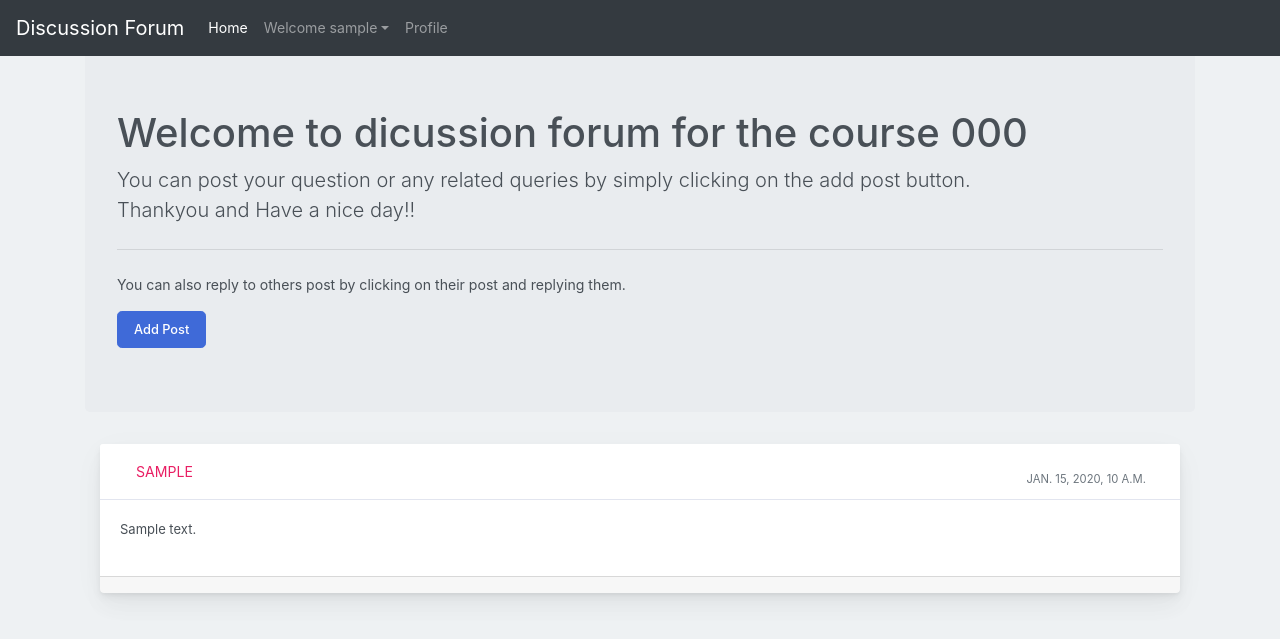
After one commit to AWorldOfChaos/Float-Moodle, a Django app: page /courses/000/forum/ in a window 1280 px wide. The commit adds this page. Shown: the top 639 px of the page. Run offline with Django 3.2, Linux system fonts and the light colour scheme; a user stored in the database is signed in; tables that the repository leaves empty hold one stand-in row (values such as "Sample post"); some libraries are stand-ins or nearby versions.

Commit message:
Discussion forum implemented

```diff
--- a/moodle/users/admin.py
+++ b/moodle/users/admin.py
@@ -1,5 +1,5 @@
 from django.contrib import admin
-from users.models import Profile, Course, Assignment, Submission, Evaluation
+from users.models import Profile, Course, Assignment, Submission, Evaluation, Post, Replie
 # Register your models here.
 
 admin.site.register(Profile)
@@ -7,3 +7,5 @@ admin.site.register(Course)
 admin.site.register(Assignment)
 admin.site.register(Submission)
 admin.site.register(Evaluation)
+admin.site.register(Post)
+admin.site.register(Replie)
--- a/moodle/users/templates/courses/course_view_head.html
+++ b/moodle/users/templates/courses/course_view_head.html
@@ -37,6 +37,7 @@
                     style="margin-right: 8px;"></i>Assignment</button>
             <button class="tablink" onclick="openPage('About', this, '#0d1117')"><i class="far fa-address-card"
                     style="margin-right: 8px;"></i>Content</button>
+            <button class="tablink"><a href="forum/" style="text-decoration: none;color: white;">Forum</a></button>
         </div>
         <div id="Overview" class="tabcontent">
             <h1>Instructors</h1>
--- a/moodle/users/templates/courses/course_view_ins.html
+++ b/moodle/users/templates/courses/course_view_ins.html
@@ -36,6 +36,7 @@
                     style="margin-right: 8px;"></i>Assignment</button>
             <button class="tablink" onclick="openPage('About', this, '#0d1117')"><i class="far fa-address-card"
                     style="margin-right: 8px;"></i>Content</button>
+            <button class="tablink"><a href="forum/" style="text-decoration: none;color: white;">Forum</a></button>
         </div>
         <div id="Overview" class="tabcontent">
             <h1>Instructors</h1>
--- a/moodle/users/templates/courses/course_view_stud.html
+++ b/moodle/users/templates/courses/course_view_stud.html
@@ -33,6 +33,7 @@
                     style="margin-right: 8px;"></i>Submission</button>
             <button class="tablink" onclick="openPage('About', this, '#0d1117')"><i class="far fa-address-card"
                     style="margin-right: 8px;"></i>Assignment</button>
+            <button class="tablink"><a href="forum/" style="text-decoration: none;color: white;">Forum</a></button>
         </div>
         <div id="Overview" class="tabcontent">
             <h1>Instructors</h1>
--- /dev/null
+++ b/moodle/users/templates/forum/basic.html
@@ -0,0 +1,59 @@
+<!doctype html>
+<html lang="en">
+  <head>
+    <meta charset="utf-8">
+    <meta name="viewport" content="width=device-width, initial-scale=1, shrink-to-fit=no">
+
+    <link rel="stylesheet" href="https://stackpath.bootstrapcdn.com/bootstrap/4.2.1/css/bootstrap.min.css" integrity="sha384-GJzZqFGwb1QTTN6wy59ffF1BuGJpLSa9DkKMp0DgiMDm4iYMj70gZWKYbI706tWS" crossorigin="anonymous">
+
+    <title>{% block title %} {% endblock %}</title>
+      <style>
+          {% block css %} {% endblock %}
+    </style>
+  </head>
+  <body>
+    <nav class="navbar navbar-expand-lg navbar-dark bg-dark fixed-top">
+  <a class="navbar-brand" href="/">Discussion Forum</a>
+  <button class="navbar-toggler" type="button" data-toggle="collapse" data-target="#navbarSupportedContent" aria-controls="navbarSupportedContent" aria-expanded="false" aria-label="Toggle navigation">
+    <span class="navbar-toggler-icon"></span>
+  </button>
+
+  <div class="collapse navbar-collapse" id="navbarSupportedContent">
+    <ul class="navbar-nav mr-auto">
+      <li class="nav-item {% block homeactive %} {% endblock homeactive %} ">
+        <a class="nav-link" href="/">Home <span class="sr-only"></span></a>
+      </li>
+      {% if user.is_authenticated %}
+<ul class="navbar-nav mr-2">
+<li class="nav-item dropdown">
+<a class="nav-link dropdown-toggle" href='#' id="navbarDropdown" role="button" data-toggle="dropdown"> Welcome {{request.user}}</a>
+<div class="dropdown-menu" aria-labelledby="navbarDropdown">
+          <a class="dropdown-item" href="/logout">Logout</a>
+
+      <li class="nav-item {% block profileactive %} {% endblock profileactive %}">
+        <a class="nav-link" href="/myprofile">Profile</a>
+      </li>
+
+        </div>
+      </li>
+{% else %}
+      <li class="nav-item {% block registeractive %} {% endblock registeractive %}">
+        <a class="nav-link" href="/register">Register</a>
+      </li>
+      <li class="nav-item {% block loginactive %} {% endblock loginactive %}">
+        <a class="nav-link" href="/login">Login</a>
+      </li>
+      {% endif %}
+
+    </ul>
+  </div>
+</nav>
+<br>
+</body>
+{% block body %} {% endblock %}
+
+<script src="https://code.jquery.com/jquery-3.6.0.js" integrity="sha256-H+K7U5CnXl1h5ywQfKtSj8PCmoN9aaq30gDh27Xc0jk=" crossorigin="anonymous"></script>
+  <script src="https://cdnjs.cloudflare.com/ajax/libs/popper.js/1.14.6/umd/popper.min.js" integrity="sha384-wHAiFfRlMFy6i5SRaxvfOCifBUQy1xHdJ/yoi7FRNXMRBu5WHdZYu1hA6ZOblgut" crossorigin="anonymous"></script>
+  <script src="https://stackpath.bootstrapcdn.com/bootstrap/4.2.1/js/bootstrap.min.js" integrity="sha384-B0UglyR+jN6CkvvICOB2joaf5I4l3gm9GU6Hc1og6Ls7i6U/mkkaduKaBhlAXv9k" crossorigin="anonymous"></script>
+  {% block js %} {% endblock %}
+</html>
--- /dev/null
+++ b/moodle/users/templates/forum/forum.html
@@ -0,0 +1,154 @@
+{% extends './basic.html' %}
+
+{% block title %} Forum {% endblock %}
+{% block homeactive %} active {% endblock homeactive %}
+
+{% block css %}
+body {
+margin: 0;
+font-family: -apple-system, BlinkMacSystemFont, "Segoe UI", Roboto, "Helvetica Neue", Arial, "Noto Sans", sans-serif,
+"Apple Color Emoji", "Segoe UI Emoji", "Segoe UI Symbol", "Noto Color Emoji";
+font-size: .88rem;
+font-weight: 400;
+line-height: 1.5;
+color: #495057;
+text-align: left;
+background-color: #eef1f3
+}
+
+.mt-100 {
+margin-top: 100px
+}
+
+.card {
+box-shadow: 0 0.46875rem 2.1875rem rgba(4, 9, 20, 0.03), 0 0.9375rem 1.40625rem rgba(4, 9, 20, 0.03), 0 0.25rem
+0.53125rem rgba(4, 9, 20, 0.05), 0 0.125rem 0.1875rem rgba(4, 9, 20, 0.03);
+border-width: 0;
+transition: all .2s
+}
+
+.card-header:first-child {
+border-radius: calc(.25rem - 1px) calc(.25rem - 1px) 0 0
+}
+
+.card-header {
+display: flex;
+align-items: center;
+border-bottom-width: 1px;
+padding-top: 0;
+padding-bottom: 0;
+padding-right: .625rem;
+height: 3.5rem;
+text-transform: uppercase;
+background-color: #fff;
+border-bottom: 1px solid rgba(26, 54, 126, 0.125)
+}
+
+.btn-primary {
+color: #fff;
+background-color: #3f6ad8;
+border-color: #3f6ad8
+}
+
+.btn {
+font-size: 0.8rem;
+font-weight: 500;
+outline: none !important;
+position: relative;
+transition: color 0.15s, background-color 0.15s, border-color 0.15s, box-shadow 0.15s
+}
+
+.card-body {
+flex: 1 1 auto;
+padding: 1.25rem
+}
+
+.card-body p {
+font-size: 13px
+}
+
+a {
+color: #E91E63;
+text-decoration: none !important;
+background-color: transparent
+}
+
+.media img {
+width: 40px;
+height: auto
+}
+{% endblock %}
+{% block body %}
+{% load static %}
+<div class="container my-4">
+<div class="jumbotron">
+    <h1>Welcome to dicussion forum for the course {{code}} </h1>
+    <p class="lead">You can post your question or any related queries by simply clicking on the add post button. <br> Thankyou and Have a nice day!!</p>
+    <hr class="my-4">
+    <p>You can also reply to others post by clicking on their post and replying them.</p>
+      <button class="btn btn-primary btn-lg" data-target="#questions" data-toggle="modal" role="button">Add Post</button>
+    </div>
+    {% for post in posts %}
+    <div class="container-fluid mt-10">
+      <div class="row">
+          <div class="col-md-12">
+              <div class="card mb-4">
+                  <div class="card-header">
+                      <div class="media flex-wrap w-100 align-items-center">
+                          <div class="media-body ml-3"> <a href="{{post.id}}/discussion/" data-abc="true">{{post.user1}}</a>
+                          </div>
+                          <div class="text-muted small ml-3">
+                            <div class="px-4 pt-3">{{post.timestamp}} </div>
+                          </div>
+                      </div>
+                  </div>
+                  <div class="card-body">
+                      <p>{{post.post_content}}</p>
+                  </div>
+                  <div class="card-footer d-flex flex-wrap justify-content-between align-items-center px-0 pt-0 pb-3">
+                  </div>
+              </div>
+          </div>
+      </div>
+  </div>
+  {% endfor %}
+
+</div>
+
+<!-- Modal -->
+<div class="modal fade" id="questions" tabindex="-1" role="dialog" aria-labelledby="exampleModalLabel" aria-hidden="true">
+    <div class="modal-dialog" role="document">
+      <div class="modal-content">
+        <div class="modal-header">
+          <h5 class="modal-title" id="exampleModalLabel">Modal title</h5>
+          <button type="button" class="close" data-dismiss="modal" aria-label="Close">
+            <span aria-hidden="true">&times;</span>
+          </button>
+        </div>
+        {% if user.is_authenticated %}
+        <div class="modal-body">
+          <form action="" method="POST"> {% csrf_token %}
+          <div class="form-group">
+            <label for="exampleFormControlTextarea1">Post Your Question Here</label>
+            <textarea class="form-control" id="content" name="content" rows="3"></textarea>
+          </div>
+        </div>
+        {% else %}
+        <h3>Please Login to post</h3>
+        {% endif %}
+        <div class="modal-footer">
+          <button type="button" class="btn btn-secondary" data-dismiss="modal">Close</button>
+          <button type="submit" class="btn btn-primary">Post</button>
+        </div>
+      </div>
+    </div>
+  </div>
+    {% endblock %}
+    {% block js %}
+    <script>
+     {% if alert %}
+    alert('Your Question has been posted successfully!!');
+    document.location = '';
+    {% endif %}
+    </script>
+    {% endblock %}
--- a/moodle/users/urls.py
+++ b/moodle/users/urls.py
@@ -39,5 +39,7 @@ urlpatterns = [
     path('courses/<str:course_code>/invite/<str:profile_name>', views.send_invite),
     path('invites/', views.invite_view, name='view_invites'),
     path('invites/<str:course_code>/', views.invite_accept),
-    path('courses/<str:course_code>/assignments/<int:assignment_id>', views.assignments, name='assignments')
+    path('courses/<str:course_code>/assignments/<int:assignment_id>', views.assignments, name='assignments'),
+    path("courses/<str:course_code>/forum/", views.forum, name="Forum"),
+    path("courses/<str:course_code>/forum/<int:myid>/discussion/", views.discussion, name="Discussions")
 ] + static(settings.MEDIA_URL, document_root=settings.MEDIA_ROOT)
--- a/moodle/users/views.py
+++ b/moodle/users/views.py
@@ -3,7 +3,7 @@ from django.contrib import messages
 from django.contrib.auth.decorators import login_required
 from .forms import UserRegisterForm, CourseForm, Assignmentform, Removeinstructor, Removestudent, SubmissionForm,\
                    Feedback
-from .models import Course, Profile, Assignment, Submission, Student, Instructor, Invite, FeedbackModel, Evaluation
+from .models import Course, Profile, Assignment, Submission, Student, Instructor, Invite, FeedbackModel, Evaluation, Post, Replie
 from django.contrib.auth.models import User
 from django.views import View
 from django.conf import settings
@@ -336,3 +336,32 @@ def grades(request, course_code):
         pass
     else:
         return redirect('/courses/{}/'.format(course_code))
+
+@login_required(login_url="/login/")
+def forum(request, course_code):
+    profile = Profile.objects.all()
+    course = Course.objects.get(course_code=course_code)
+    if request.method=="POST":
+        user = request.user
+        content = request.POST.get('content','')
+        post = Post(user1=user, post_content=content, course=course)
+        post.save()
+        alert = True
+        return render(request, "forum/forum.html", {'alert':alert})
+    #posts = Post.objects.filter().order_by('-timestamp')
+    return render(request, "forum/forum.html", {'posts':course.post_set.all().order_by('-timestamp'), 'code': course_code})
+
+@login_required(login_url="/login/")
+def discussion(request, myid, course_code):
+    post = Post.objects.filter(id=myid).first()
+    replies = Replie.objects.filter(post=post)
+    course = Course.objects.get(course_code=course_code)
+    if request.method=="POST":
+        user = request.user
+        desc = request.POST.get('desc','')
+        post_id =request.POST.get('post_id','')
+        reply = Replie(user = user, reply_content = desc, post=post, course=course)
+        reply.save()
+        alert = True
+        return render(request, "forum/discussion.html", {'alert':alert})
+    return render(request, "forum/discussion.html", {'post':post, 'replies':replies, 'code': course_code})
```
Also changed, not shown: discussion.html (added, +85 -0 lines), moodle/users/models.py (+16 -0 lines), moodle/users/templates/forum/discussion.html (added, +83 -0 lines), moodle/users/migrations/0002_post_replie.py (added), moodle/users/migrations/0003_auto_20211126_1742.py (added).
